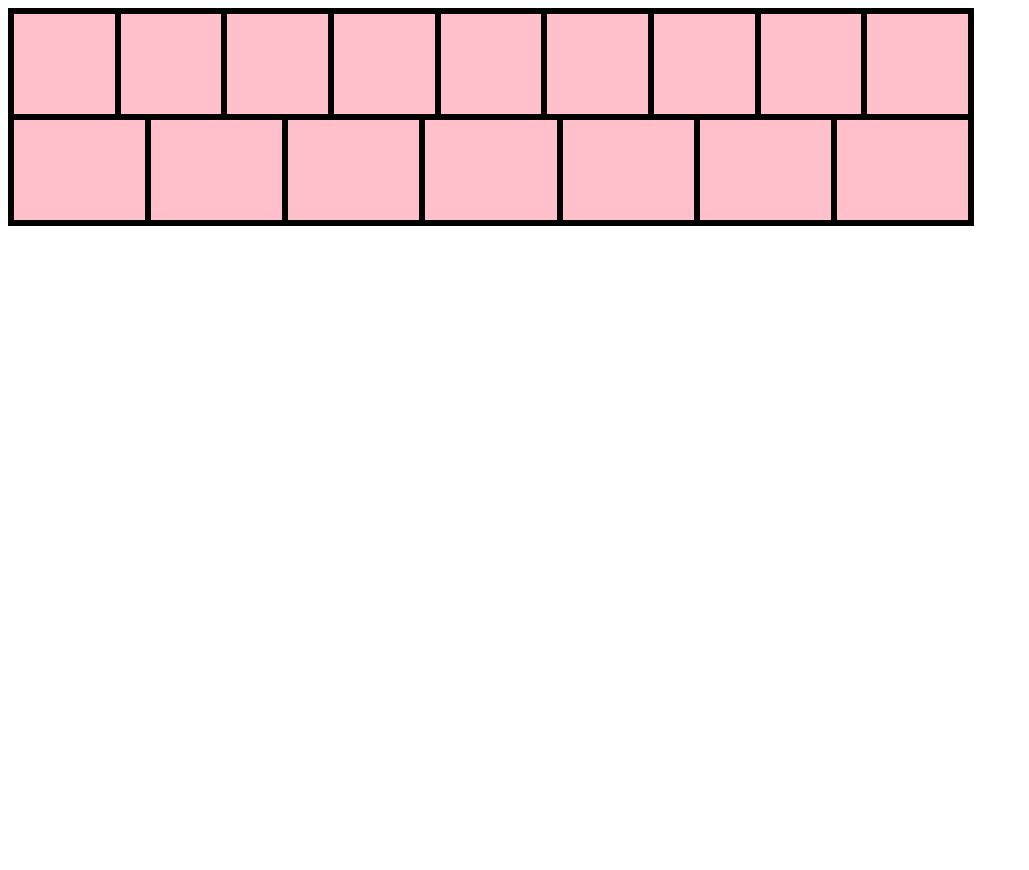
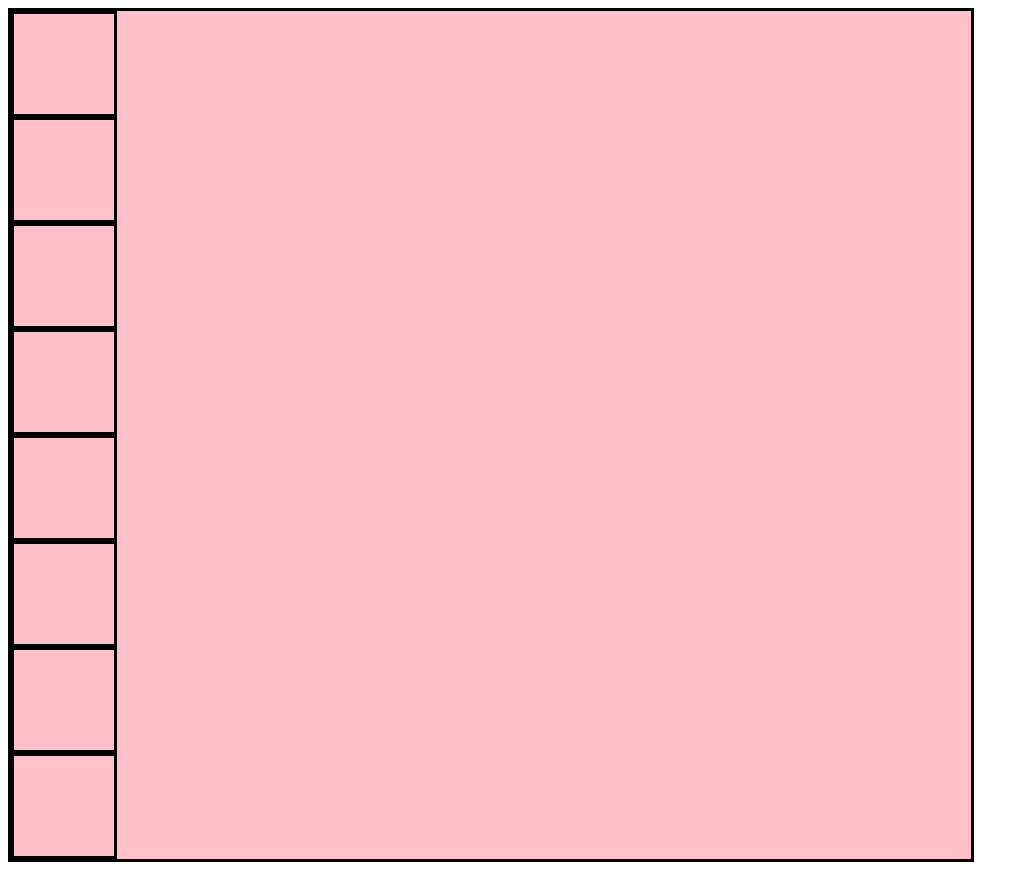
Before and after one commit to gerby876/TOP_etch, a plain HTML site: page index.html in a window 1280 px wide. Shown: the whole page, without its empty margins (0-1029 px from the left). Before the commit the page ends 800 px from the top, so only its background shows below. Drawn offline with Linux system fonts and the light colour scheme.

Commit message:
Add function to create columns add style to columns

```diff
--- a/script.js
+++ b/script.js
@@ -1,11 +1,24 @@
 const container = document.querySelector(".container");
+
+function creategrid(numBoxes) {
+
+}
+
+function createrow (numBoxes) {
+    for (i=0; i<numBoxes; i++) {
+        const row = document.createElement("div");
+        row.classList.add("row");
+        container.appendChild(row);
+    }
+}
 
 function createbox (numBoxes) {
     for (i=0; i<numBoxes; i++) {
         const box = document.createElement("div");
         box.classList.add("box");
-        container.appendChild(box)
+       row.appendChild(box);
     }
 }
 
-createbox(16)
+
+createrow(8)
--- a/style.css
+++ b/style.css
@@ -4,7 +4,8 @@
     width: 960px;
     height: auto;
     display: flex;
-    flex-wrap: wrap;
+    flex-direction: column;
+
 }
 
 .box {
@@ -12,5 +13,13 @@
     width: 100px;
     border-style: solid;
     flex-grow: 1;
-    flex-shrink: 0;
+    flex-shrink: 1;
 }
+
+.row {
+    height: 100px;
+    width: 100px;
+    border-style: solid;
+    flex-grow: 1;
+    flex-shrink: 1;
+}
```
